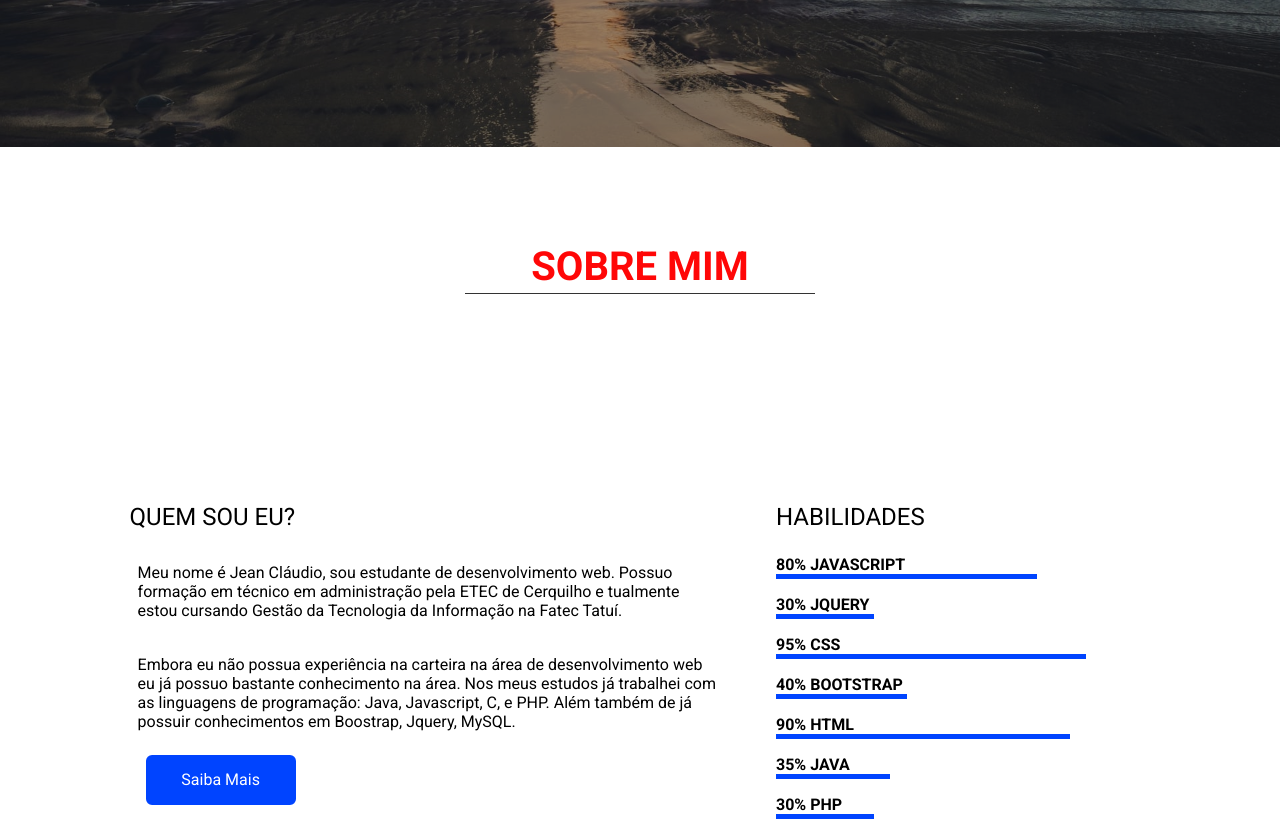
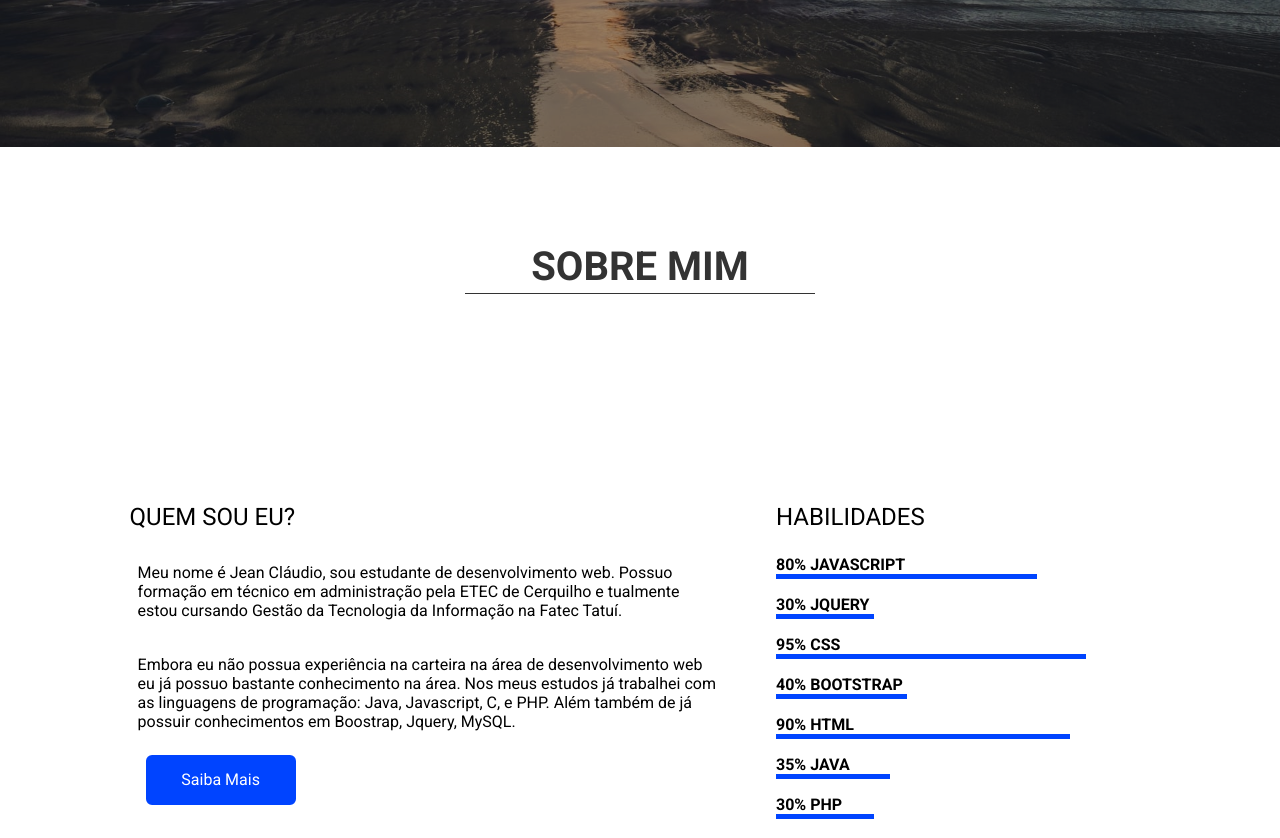
Before and after one commit to JeanClaudio/SitePessoal, a plain HTML site: page index.html in a window 1280 px wide. Shown: the part 653-1491 px from the top of the page. Drawn offline with Linux system fonts and the light colour scheme.

Commit message:
Update style.css

```diff
--- a/style.css
+++ b/style.css
@@ -114,7 +114,7 @@ header{
     justify-content: space-around;
     align-items: center;
     background-color: white;
-    padding-bottom: 5em;
+    padding-bottom: 2em;
 }
 
 .wrapper{
@@ -139,7 +139,7 @@ header{
     text-align: center;
     align-items: center;
     border-bottom: 1px solid rgb(51, 51, 51);
-    color: rgb(255, 7, 7);
+    color: rgb(51, 51, 51);
 }
 
 .wrapper h2{
```
